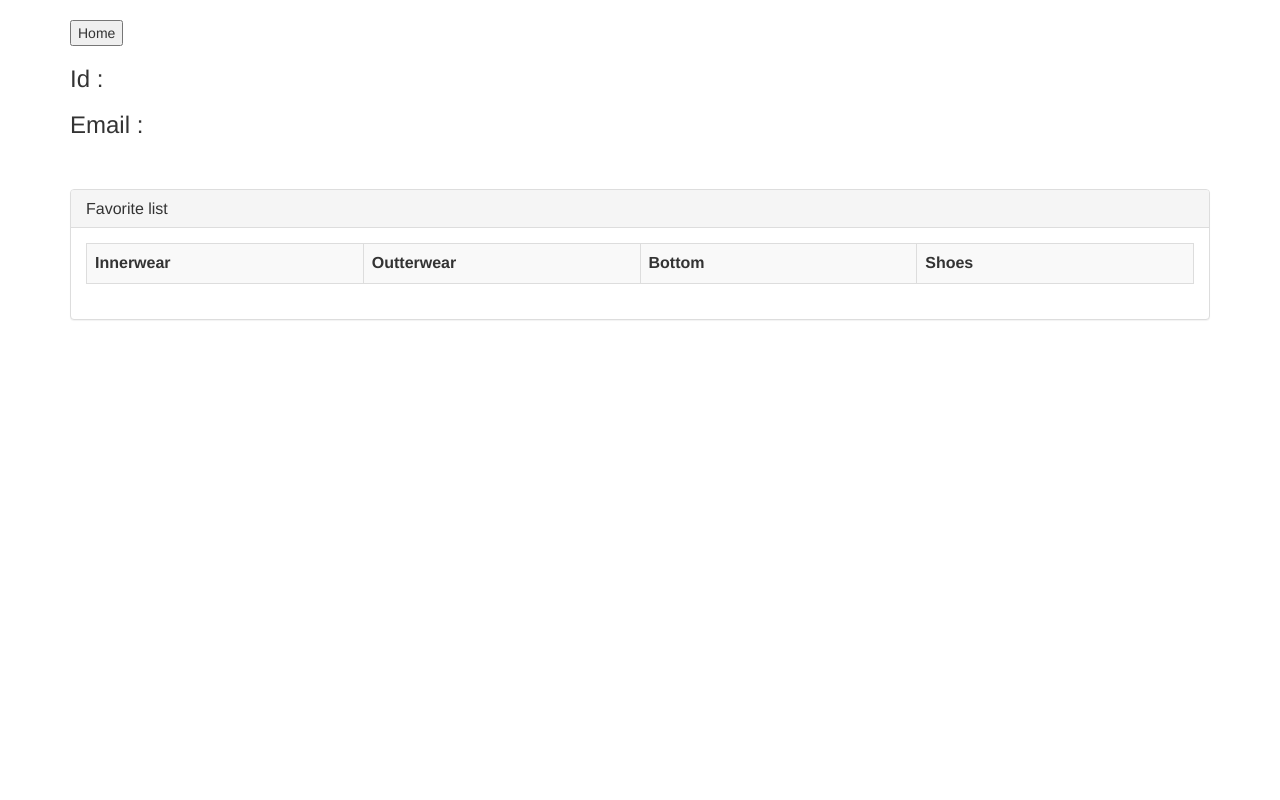
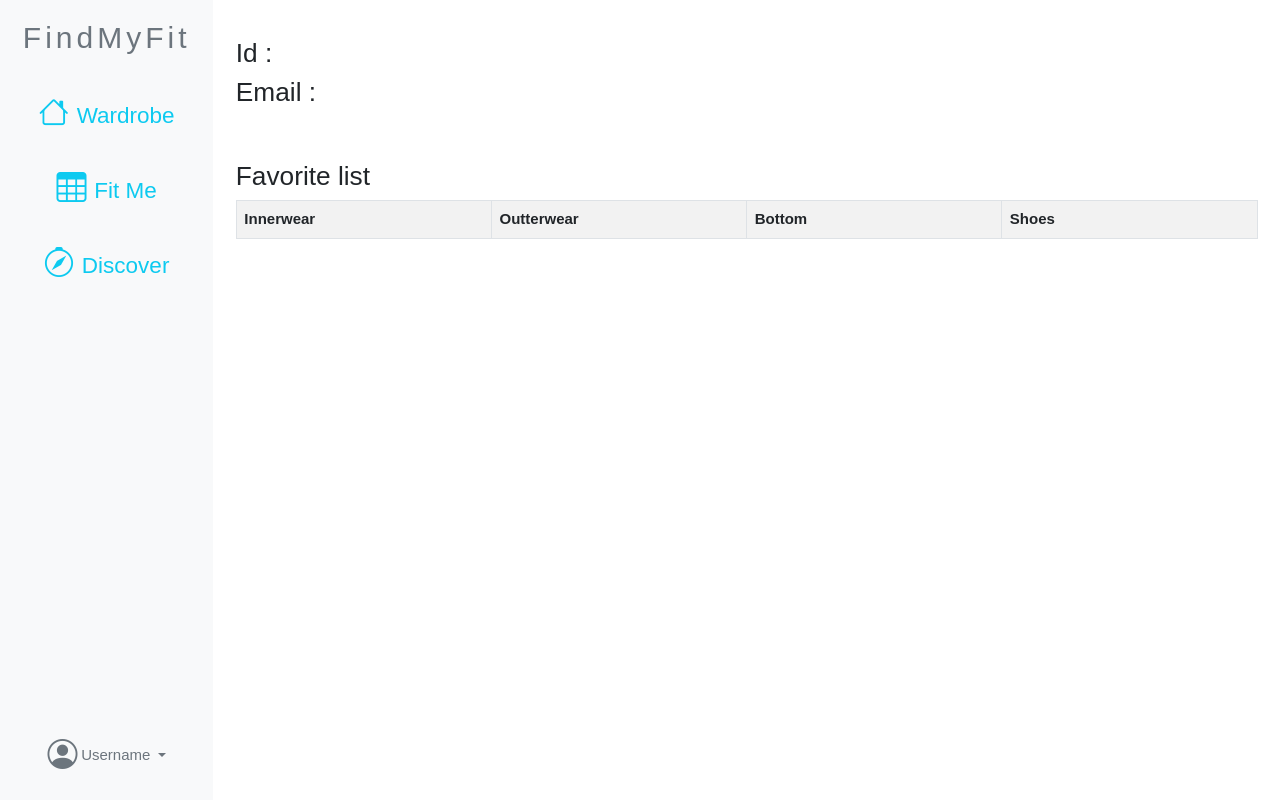
Before and after one commit to imanolgh/FindMyFit, a Laravel app: template find_my_fit/resources/views/account.blade.php in a window 1280 px wide. Run offline with Laravel 9, Linux system fonts and the light colour scheme; the template is opened without the code that fills it, so the values that code supplies are empty; some libraries are stand-ins or nearby versions.

Commit message:
ui change pt 6

```diff
--- a/find_my_fit/resources/views/account.blade.php
+++ b/find_my_fit/resources/views/account.blade.php
@@ -1,18 +1,72 @@
-
+<!DOCTYPE html>
 <html>
 <head>
+    <title>Home</title>
+    <meta charset="UTF-8">
     <meta name="viewport" content="width=device-width, initial-scale=1">
- <title>Insert Image into Wardrobe</title>
- <script src="https://ajax.googleapis.com/ajax/libs/jquery/2.2.0/jquery.min.js"></script>
- <link rel="stylesheet" href="https://maxcdn.bootstrapcdn.com/bootstrap/3.3.6/css/bootstrap.min.css" />
- <script src="https://maxcdn.bootstrapcdn.com/bootstrap/3.3.6/js/bootstrap.min.js"></script>
-</head>
+    <link rel="stylesheet" href="https://www.w3schools.com/w3css/4/w3.css">
+    <link rel="stylesheet" href="https://cdn.jsdelivr.net/npm/bootstrap-icons@1.3.0/font/bootstrap-icons.css">
+    <script src="https://cdn.jsdelivr.net/npm/bootstrap@5.1.2/dist/js/bootstrap.bundle.min.js" integrity="sha384-kQtW33rZJAHjgefvhyyzcGF3C5TFyBQBA13V1RKPf4uH+bwyzQxZ6CmMZHmNBEfJ" crossorigin="anonymous"></script>
+    <link href="https://cdn.jsdelivr.net/npm/bootstrap@5.2.2/dist/css/bootstrap.min.css" rel="stylesheet" integrity="sha384-Zenh87qX5JnK2Jl0vWa8Ck2rdkQ2Bzep5IDxbcnCeuOxjzrPF/et3URy9Bv1WTRi" crossorigin="anonymous">
+    <style>
 
+body,h1,h2,h3,h4,h5,h6,.w3-wide {
+  font-family: "Montserrat", sans-serif;
+}
+
+    </style>
 <body>
 
+  <div class="container-fluid">
+      <div class="row flex-nowrap">
+          <div class="min-vh-100 col-auto col-md-3 col-xl-2 px-sm-2 px-0 bg-light sticky-top">
+             <div class="d-flex flex-sm-column flex-row flex-nowrap bg-light align-items-center sticky-top">
+                <a class="d-block p-3 link-dark text-decoration-none">
+                  <span id="logo" class="text-secondary fs-2 w3-wide d-none d-sm-inline">FindMyFit</span>
+                </a>
+                <ul class="nav nav-pills nav-flush flex-sm-column flex-row flex-nowrap mb-auto mx-auto text-center align-items-center" id="menu">
+                  <li class="nav-item">
+                    <a href="/wardrobe" class="text-info nav-link align-middle py-3 px-2">
+                        <i class="fs-2 bi-house"></i> <span class="fs-4 ms-1 d-none d-sm-inline">Wardrobe</span>
+                    </a>
+                  </li>
+                  <li>
+                    <a href="/fitme" class="text-info nav-link py-3 px-2 align-middle">
+                      <i class="fs-2 bi-table"></i> <span class="fs-4 ms-1 d-none d-sm-inline">Fit Me</span></a>
+                  </li>
+                  <li>
+                    <a href="/social_page" class="text-info nav-link py-3 px-2 align-middle">
+                      <i class="fs-2 bi-compass"></i> <span class="fs-4 ms-1 d-none d-sm-inline">Discover</span></a>
+                  </li>
+
+                </ul>
+
+                <div class="position-fixed pb-4" style="bottom: 0px">
+                  <a href="#" class=" text-secondary d-flex align-items-center text-decoration-none dropdown-toggle" type="button" data-bs-toggle="dropdown" aria-expanded="false">
+                    <i class="fs-2 bi-person-circle"></i>
+                    <span class="d-none d-sm-inline mx-1">Username</span>
+                  </a>
+                  <ul class="dropdown-menu">
+                    <li><a class="dropdown-item" href="/account">Profile</a></li>
+                    <li><form class="dropdown-item text-decoration-none" method="POST" action="{{ route('logout') }}">
+                        @csrf
+
+                        <x-responsive-nav-link :href="route('logout')"
+                        onclick="event.preventDefault(); this.closest('form').submit();">
+                            {{ __('Log Out') }}
+                        </x-responsive-nav-link>
+                    </form>
+                            {{-- @endauth --}}
+                        {{-- </div> --}}
+                    {{-- @endif --}}
+                    </li>
+                  </ul>
+                </div>
+              </div>
+          </div>
+        <div class="col py-3">
             <div class="container">
             <br />
-  <button type="button" class="w3-large" onclick="window.location='/'">Home</button>
             <h3 align="left">Id : </h3>
             <h3 align="left">Email : </h3>
                 <br />
@@ -70,5 +124,7 @@
                         </div>
                 </div>
             </div>
+        </div>
+    </div>
  </body>
 </html>
```
Lines whose indentation alone changed are shown as unchanged.
